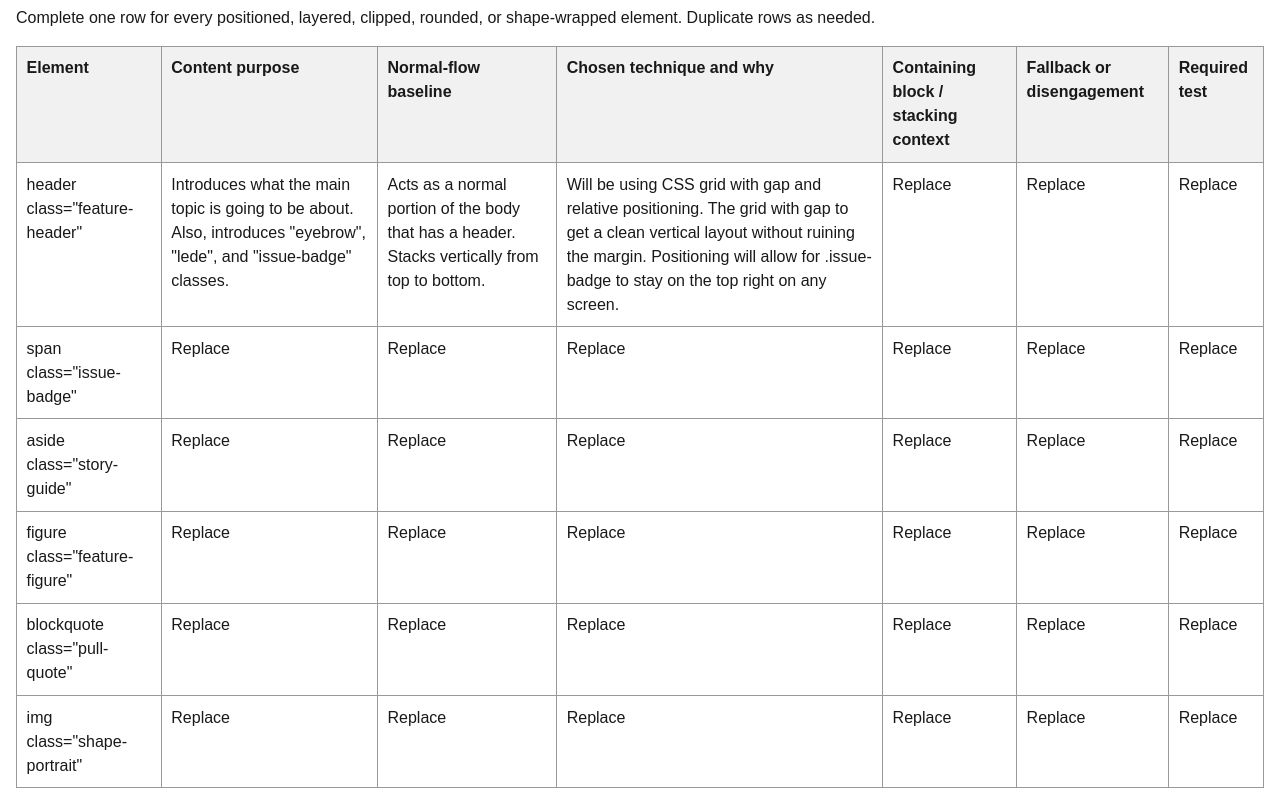
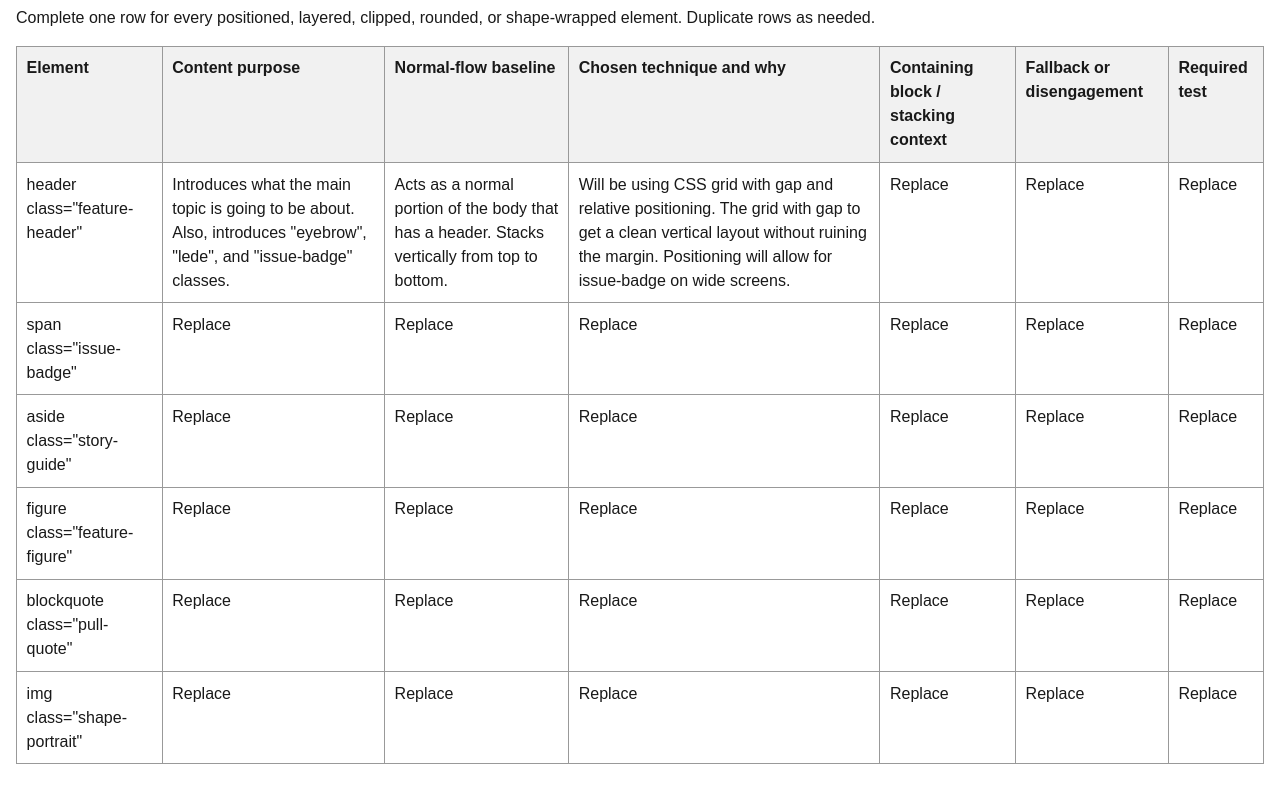
Before and after one commit to srbentl1/Layered-Feature-Story, a plain HTML site: page composition-plan.html in a window 1280 px wide. Shown: the part 101-905 px from the top of the page. After the commit the page ends 881 px from the top, so only its background shows below. Drawn offline with Linux system fonts and the light colour scheme.

Commit message:
Update composition-plan.html

```diff
--- a/composition-plan.html
+++ b/composition-plan.html
@@ -48,7 +48,7 @@
                         <td>header class="feature-header"</td>
                         <td>Introduces what the main topic is going to be about. Also, introduces "eyebrow", "lede", and "issue-badge" classes.</td>
                         <td>Acts as a normal portion of the body that has a header. Stacks vertically from top to bottom.</td>
-                        <td>Will be using CSS grid with gap and relative positioning. The grid with gap to get a clean vertical layout without ruining the margin. Positioning will allow for .issue-badge to stay on the top right on any screen.</td>
+                        <td>Will be using CSS grid with gap and relative positioning. The grid with gap to get a clean vertical layout without ruining the margin. Positioning will allow for issue-badge on wide screens.</td>
                         <td>Replace</td>
                         <td>Replace</td>
                         <td>Replace</td>
```
